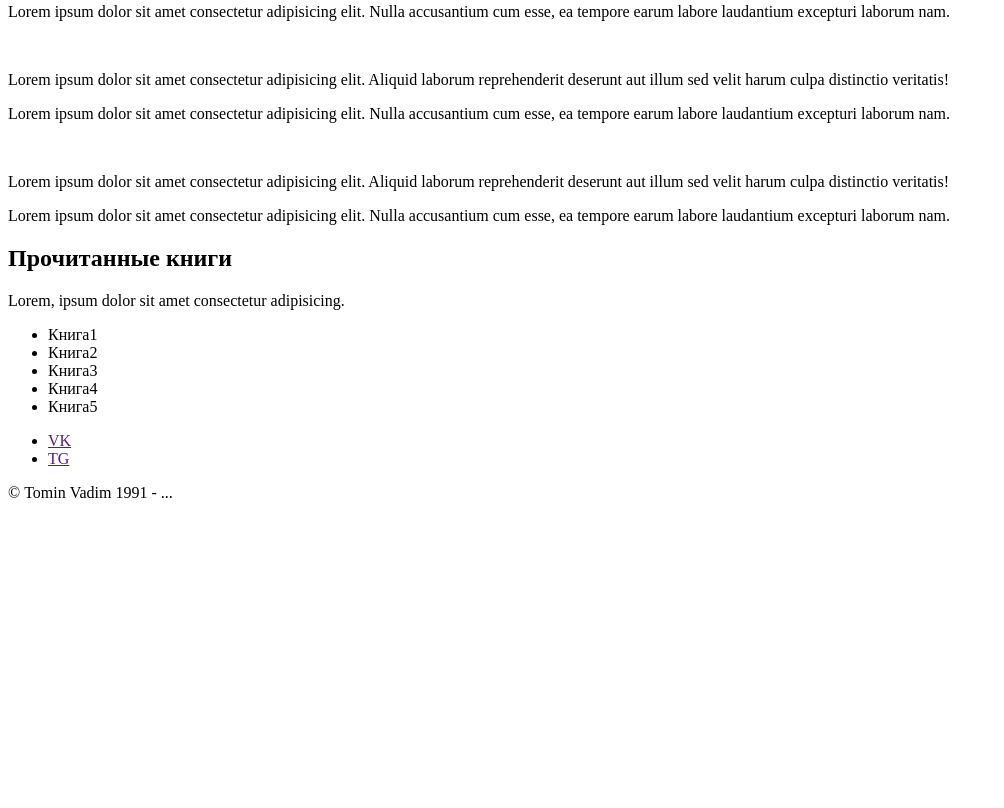
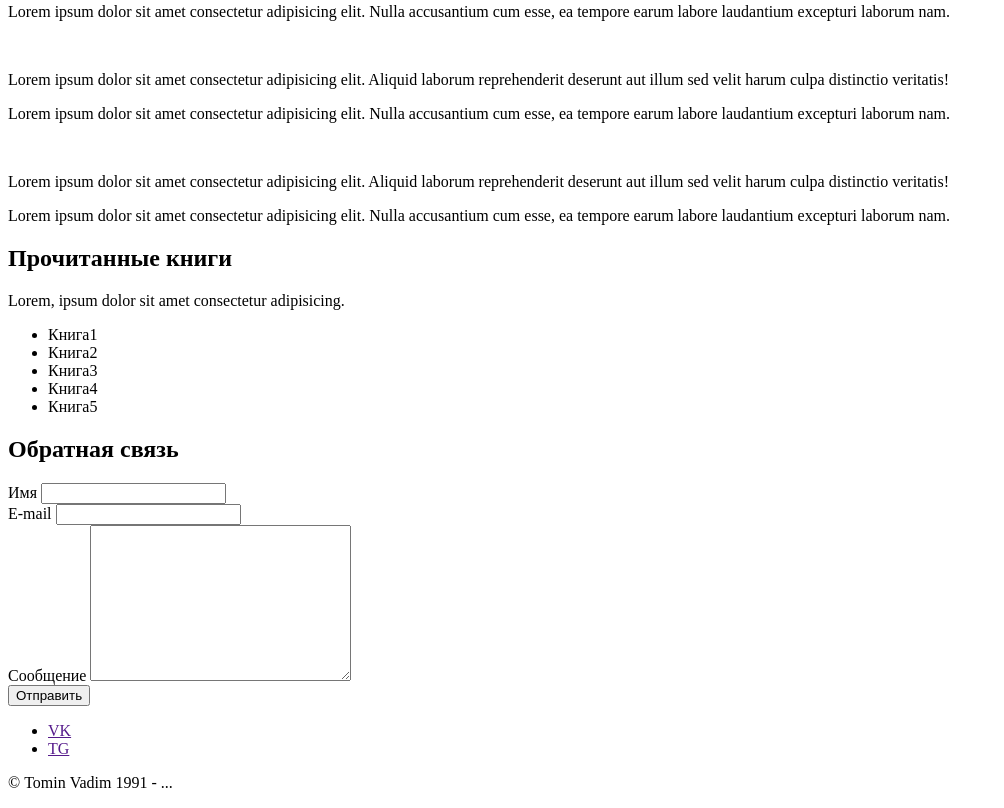
Before and after one commit to TominVadim/resume, a plain HTML site: page index.html in a window 1280 px wide. Shown: the part 2503-3311 px from the top of the page, without its empty margins (0-1004 px from the left). Before the commit the page ends 3021 px from the top, so only its background shows below. Drawn offline with Linux system fonts and the light colour scheme.

Commit message:
contact-me

```diff
--- a/index.html
+++ b/index.html
@@ -232,6 +232,24 @@
             <li class="books-list__elements">Книга5</li>
         </ul>
     </section>
+    <section class="contact-me">
+        <h2 class="section-title">Обратная связь</h2>
+        <form action="" class="contact-me__form">
+            <div class="input-wrapper">
+                <label for="name">Имя</label>
+                <input class="input" type="text" id="name" required>
+            </div>
+            <div class="input-wrapper">
+                <label for="email">E-mail</label>
+                <input class="input" type="email" id="email" required>
+            </div>
+            <div class="textarea-wrapper">
+                <label for="">Сообщение</label>
+                <textarea class="textarea" name="message" id="message" cols="30" rows="10" required></textarea>
+            </div>
+            <button type="submit" class="submit">Отправить</button>
+        </form>
+    </section>
     <footer>
         <ul class="socialss">
             <li class="social-element">
```
